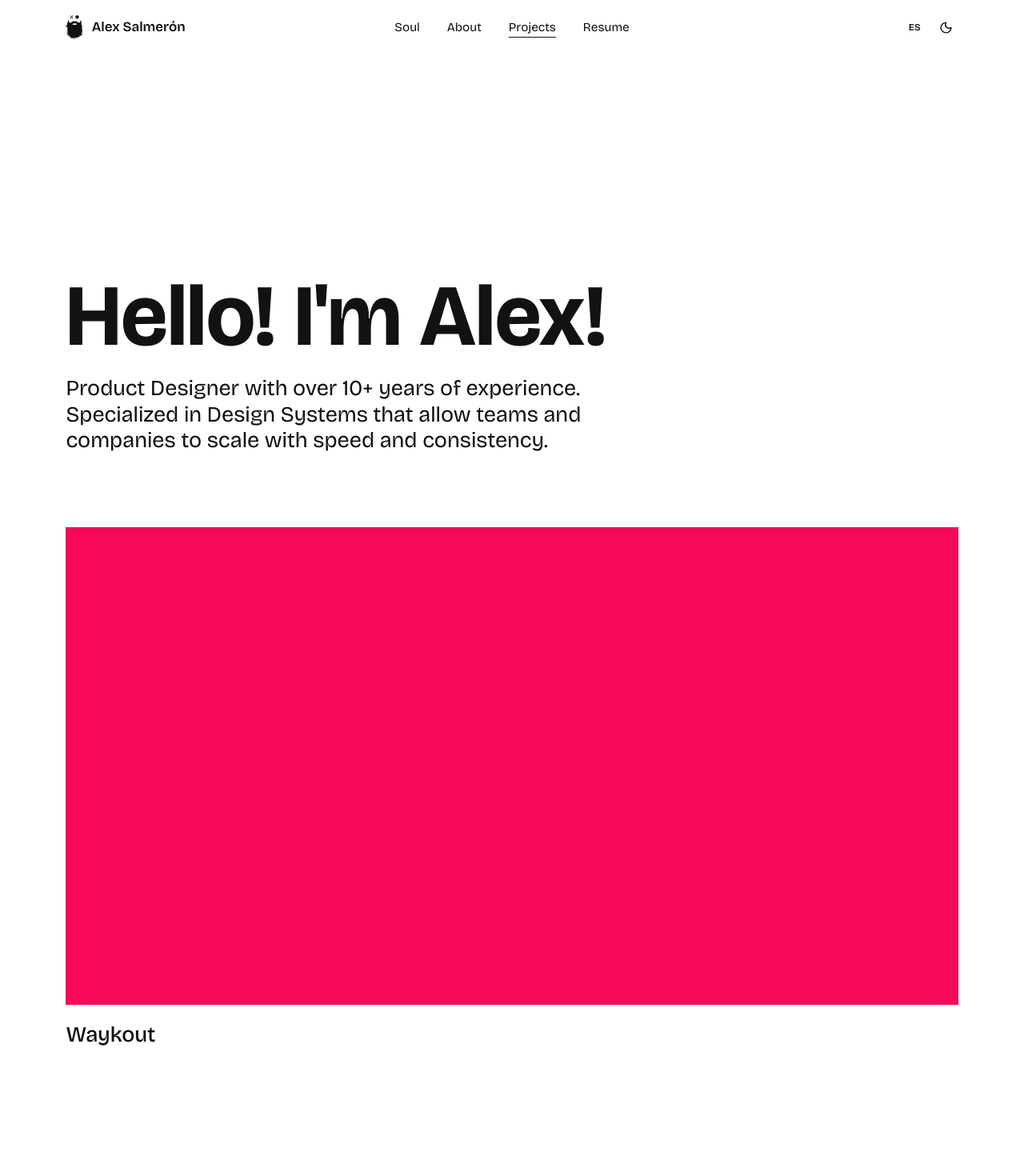
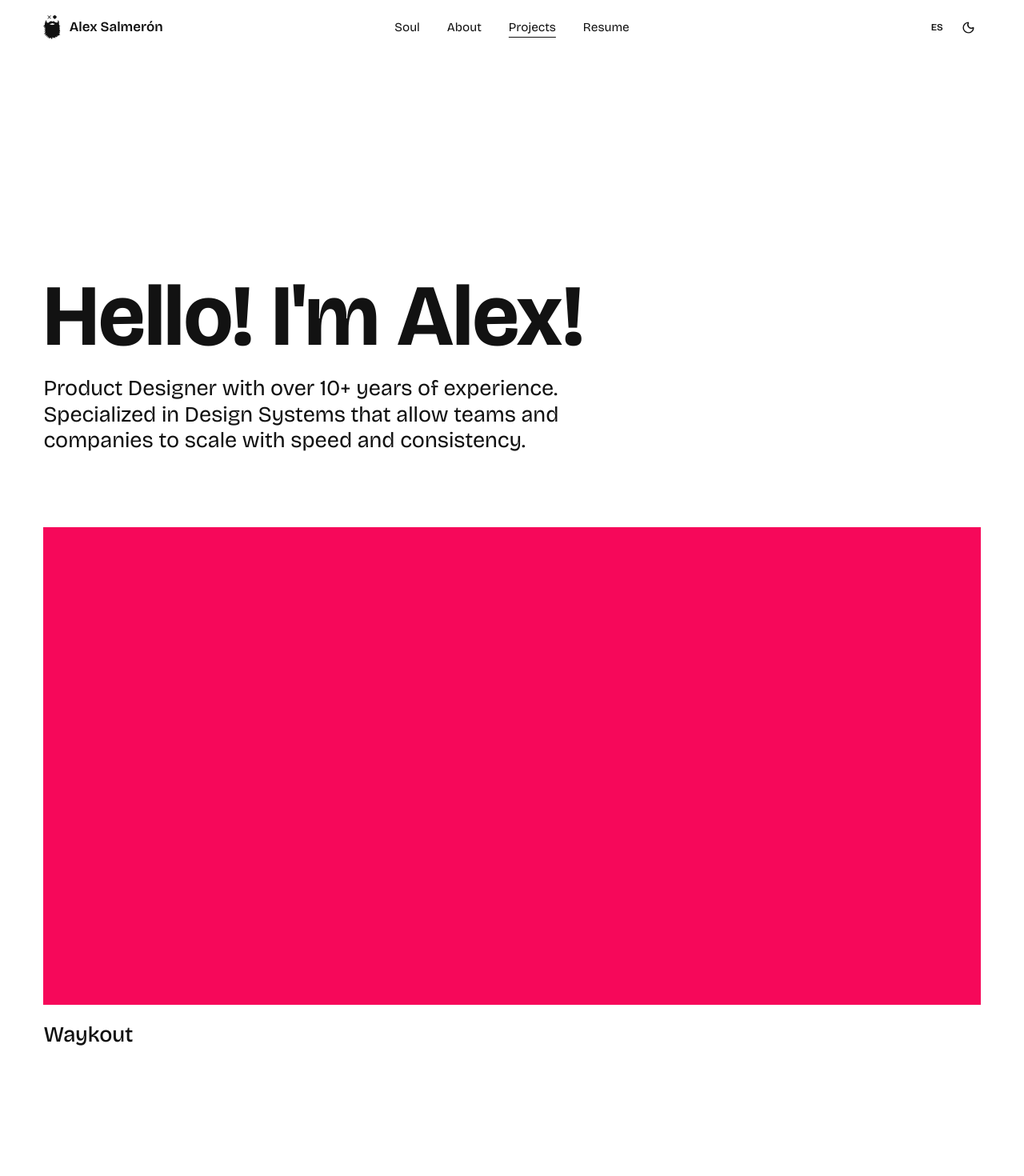
Before and after one commit to alexmeron/mefaltaunpixel, a React (Vite) app: page /en in a window 1280 px wide. Shown: the top 1470 px of the page at 80% size. Built offline with nearby package versions, Linux system fonts and the light colour scheme.

Commit message:
Revert max-width and make topbar full-width with matching padding

```diff
--- a/src/index.css
+++ b/src/index.css
@@ -62,8 +62,6 @@ img {
    LAYOUT
    ============================ */
 .page-wrapper {
-  max-width: 1440px;
-  margin: 0 auto;
   padding-left: 64px;
   padding-right: 64px;
 }
@@ -207,8 +205,6 @@ img {
   display: flex;
   justify-content: space-between;
   align-items: center;
-  max-width: 1440px;
-  margin: 0 auto;
   height: 100%;
   padding: 0 64px;
 }
@@ -294,8 +290,6 @@ img {
    HERO
    ============================ */
 .hero {
-  max-width: 1440px;
-  margin: 0 auto;
   height: 635px;
   padding: 0 64px;
   display: flex;
```
